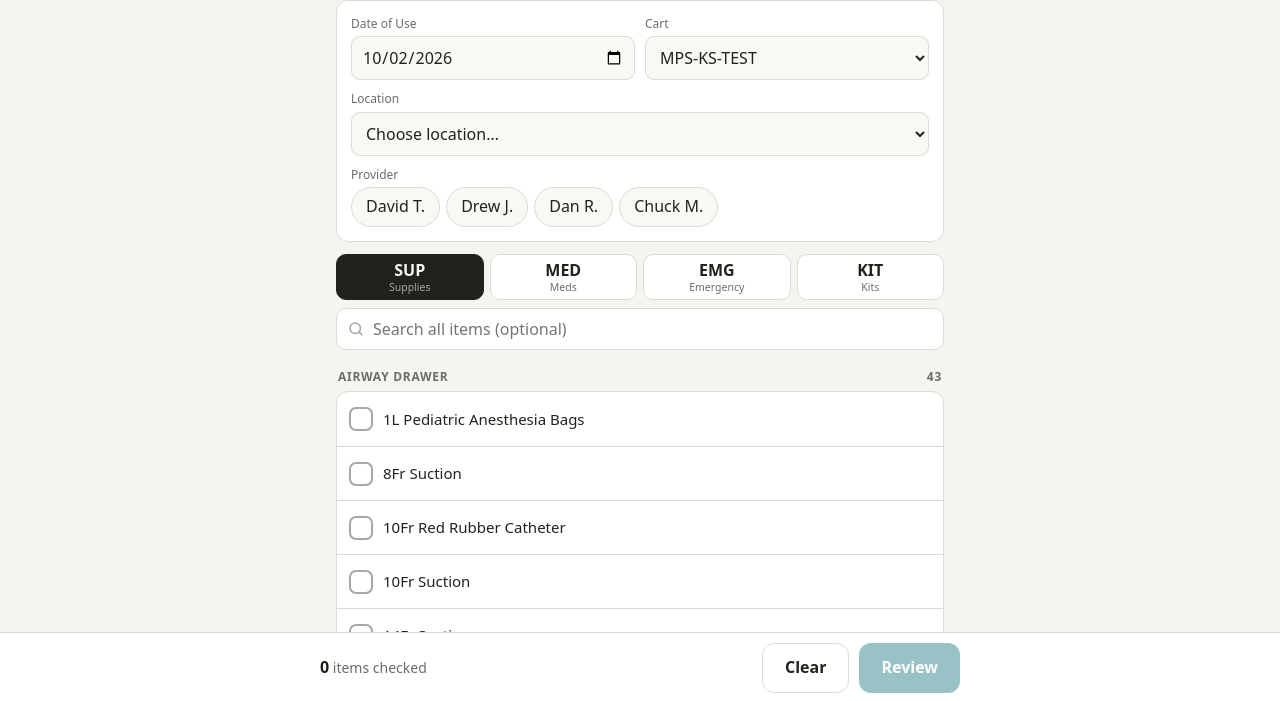
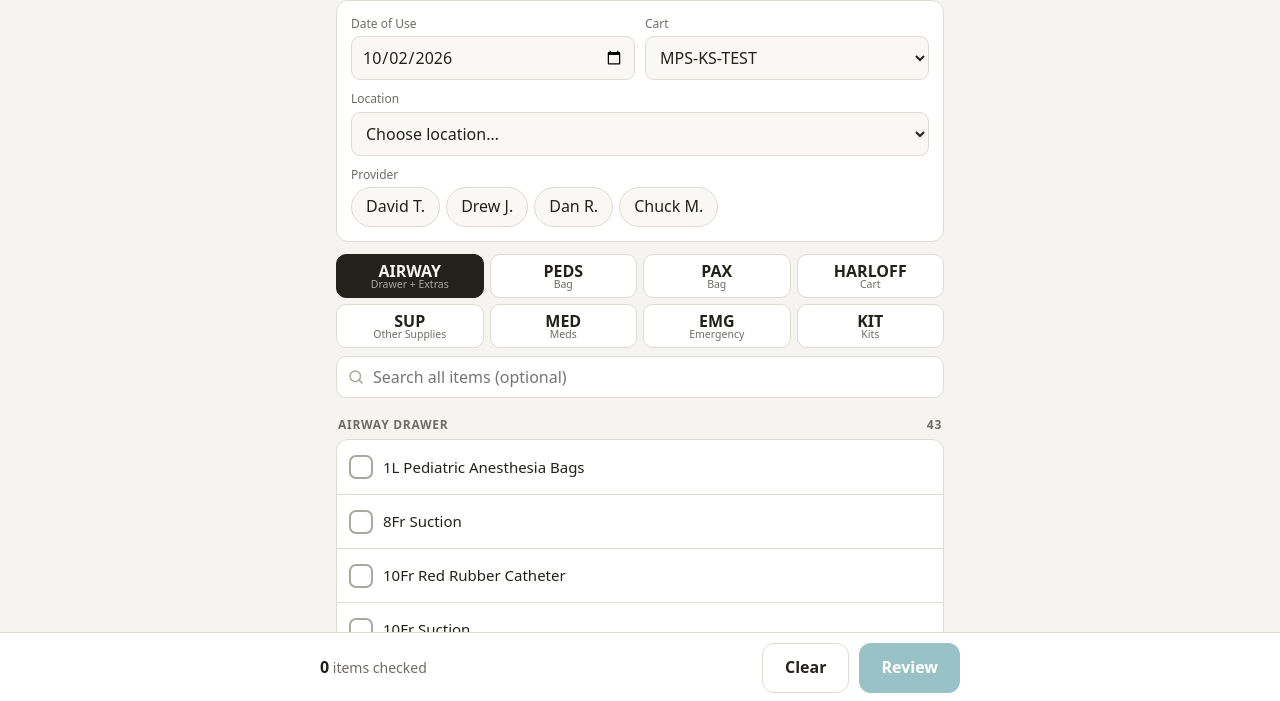
Before and after one commit to chuckandmichellemix/maps-cart-checklist, a plain HTML site: page index.html in a window 1280 px wide. Shown: the part 97-798 px from the top of the page. Drawn offline with Linux system fonts and the light colour scheme; a web font is replaced by a local one.

Commit message:
Add section tabs: AIRWAY, PEDS, PAX, HARLOFF

```diff
--- a/index.html
+++ b/index.html
@@ -35,7 +35,7 @@ label.f{display:block;font-size:12px;font-weight:500;color:var(--muted);margin-b
 .chip{height:40px;padding:0 14px;border-radius:999px;border:1px solid var(--border);background:var(--surface2);cursor:pointer;font-weight:500}
 .chip[aria-pressed=true]{background:var(--accent);color:var(--accent-ink);border-color:var(--accent)}
 nav.tabs{position:sticky;top:0;z-index:5;background:var(--bg);padding:12px 0 8px;display:grid;grid-template-columns:repeat(4,1fr);gap:6px}
-.tab{height:46px;border-radius:10px;border:1px solid var(--border);background:var(--surface);font-weight:700;cursor:pointer;position:relative}
+.tab{height:44px;padding:0 2px;line-height:1.15;border-radius:10px;border:1px solid var(--border);background:var(--surface);font-weight:700;cursor:pointer;position:relative}
 .tab small{display:block;font-size:10.5px;font-weight:500;color:var(--muted);margin-top:-3px}
 .tab[aria-selected=true]{background:var(--ink);color:var(--bg);border-color:var(--ink)}
 .tab[aria-selected=true] small{color:var(--faint)}
@@ -116,10 +116,15 @@ pre.payload{background:var(--surface2);border:1px solid var(--border);border-rad
 
 <script>
 const C = window.CATALOG;
-const TABS = [["SUP","Supplies"],["MED","Meds"],["EMG","Emergency"],["KIT","Kits"]];
+// Tab -> which items it shows. Section tabs pull their drawer/bag out of SUP, so every item lives in exactly one tab.
+const SECTION_TABS = {AIRWAY:["Airway Drawer","Airway Extras"], PEDS:["PEDS Bag"], PAX:["PAX Bag"], HARLOFF:["Harloff Cart"]};
+const IN_SECTION = new Set(Object.values(SECTION_TABS).flat());
+const TABS = [["AIRWAY","Drawer + Extras"],["PEDS","Bag"],["PAX","Bag"],["HARLOFF","Cart"],
+              ["SUP","Other Supplies"],["MED","Meds"],["EMG","Emergency"],["KIT","Kits"]];
+const tabOf = it => { for (const [k,gs] of Object.entries(SECTION_TABS)) if (it.cat==="SUP" && gs.includes(it.group)) return k; return it.cat; };
 const GROUP_ORDER = ["Airway Drawer","Airway Extras","PEDS Bag","Med Drawer","Monitors Drawer","PAX Bag","Harloff Cart","Side of Cart","Other","Propofol","Single-dose vials","Multidose vials","Emergency drawer","Central supply kits"];
 const NOTES = {"PEDS Bag":"Pediatric NETT days bag, not stocked in a drawer.","Airway Extras":"Extras kept in the kits, not stocked in a drawer.","Multidose vials":"Multidose: check it only when the vial is finished or thrown away, not when opened.","Propofol":"Pick the vial size you actually used."};
-const state = {tab:"SUP", q:"", sel:new Map(), provider:""};
+const state = {tab:"AIRWAY", q:"", sel:new Map(), provider:""};
 const $ = s=>document.querySelector(s);
 const check = '<svg viewBox="0 0 24 24" fill="none" stroke="currentColor" stroke-width="3.2" stroke-linecap="round" stroke-linejoin="round"><path d="M5 12.5l4.5 4.5L19 7.5"/></svg>';
 
@@ -137,7 +142,7 @@ C.providers.forEach(p=>{const b=document.createElement("button");b.type="button"
 function renderTabs(){
   $("#tabs").innerHTML="";
   TABS.forEach(([k,lab])=>{
-    const n=[...state.sel.keys()].filter(l=>C.items.find(i=>i.label===l).cat===k).length;
+    const n=[...state.sel.keys()].filter(l=>tabOf(C.items.find(i=>i.label===l))===k).length;
     const b=document.createElement("button");b.className="tab";b.role="tab";b.setAttribute("aria-selected",state.tab===k&&!state.q);
     b.innerHTML=`${k}<small>${lab}</small>`+(n?`<span class="n">${n}</span>`:"");
     b.onclick=()=>{state.tab=k;state.q="";$("#q").value="";render();window.scrollTo({top:$("#tabs").offsetTop-4,behavior:"smooth"});};
@@ -161,7 +166,7 @@ function render(keepScroll){
   const y=window.scrollY;
   renderTabs();
   const list=$("#list");list.innerHTML="";
-  let items = state.q ? C.items.filter(i=>i.label.toLowerCase().includes(state.q)) : C.items.filter(i=>i.cat===state.tab);
+  let items = state.q ? C.items.filter(i=>i.label.toLowerCase().includes(state.q)) : C.items.filter(i=>tabOf(i)===state.tab);
   if(!items.length){list.innerHTML='<p class="empty">No items match.</p>';}
   const groups={};items.forEach(i=>(groups[i.group]??=[]).push(i));
   Object.keys(groups).sort((a,b)=>GROUP_ORDER.indexOf(a)-GROUP_ORDER.indexOf(b)).forEach(g=>{
```
